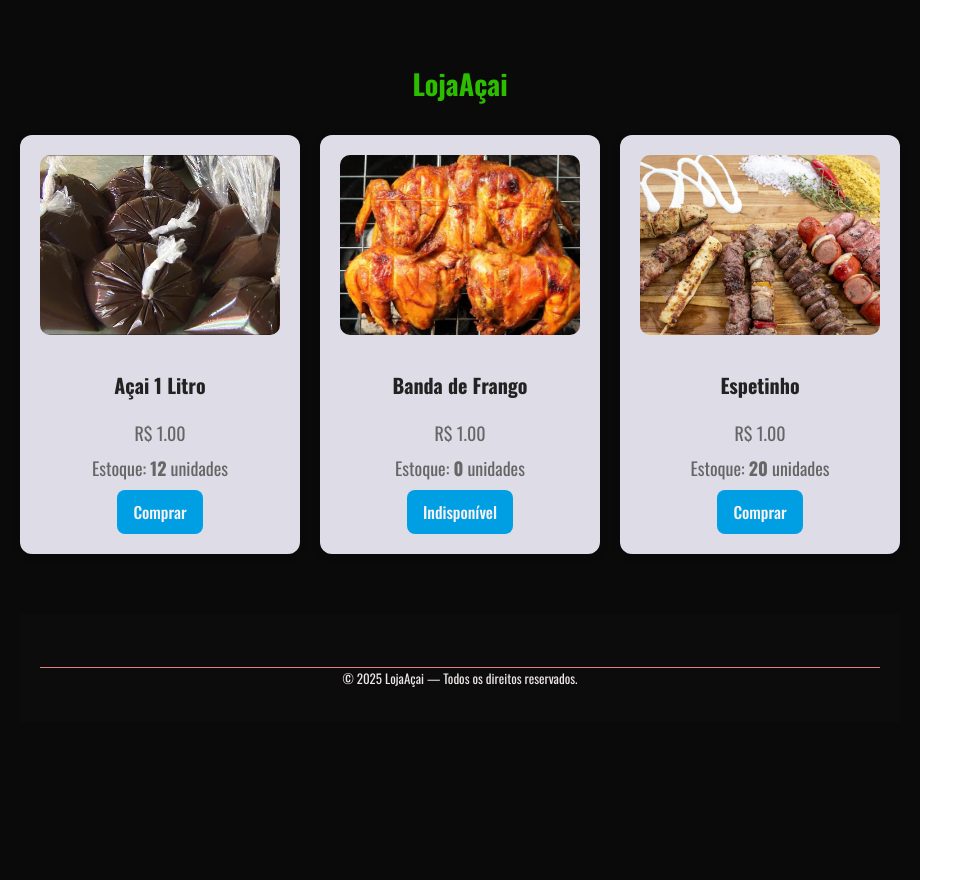
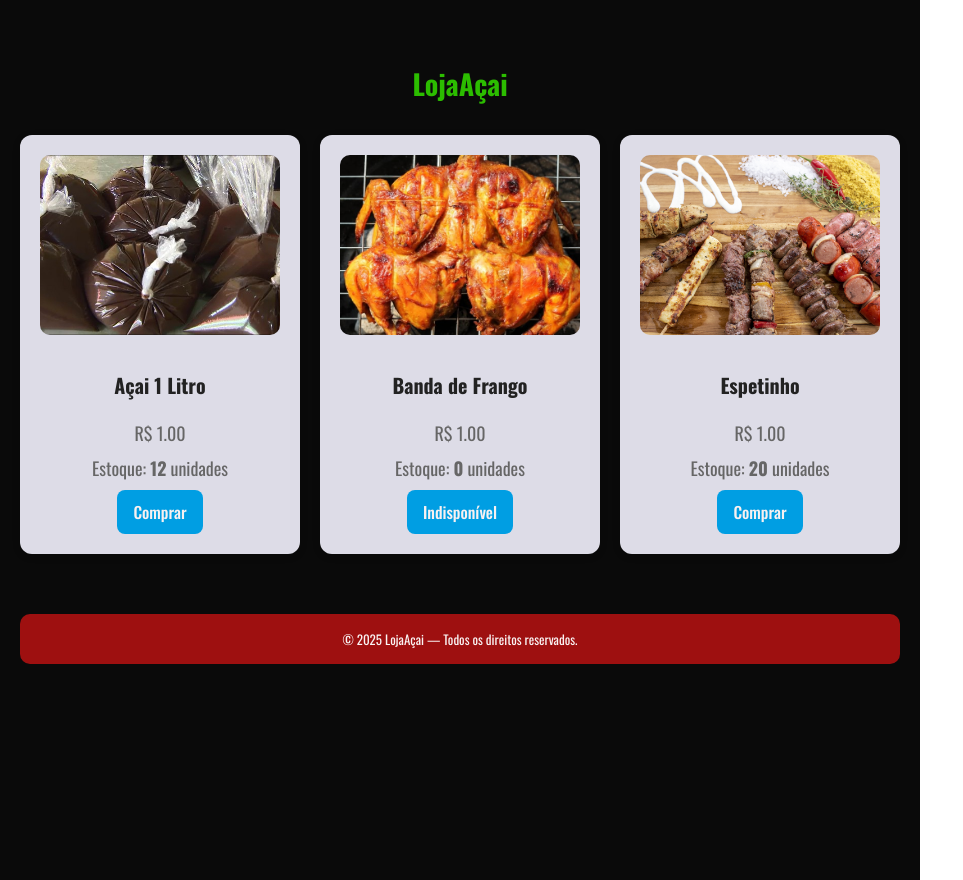
Before and after one commit to JRogerioSC/LojaA-ai, a React (Vite) app: page / in a window 1280 px wide. Shown: the whole page, without its empty margins (0-963 px from the left). Built offline with nearby package versions, Linux system fonts and the light colour scheme; a web font is replaced by a local one.

Commit message:
direitos

```diff
--- a/src/produtos.css
+++ b/src/produtos.css
@@ -75,18 +75,19 @@
 }
 
 .rodape {
-    background-color: #0c0c0c;
-    color: #f1e9e9;
+    background-color: #9e1010;
+    color: #eee0e0;
     text-align: center;
-    padding: 40px 20px 20px;
+    padding: 1px 1px 1px;
     margin-top: 60px;
     font-family: "Poppins", sans-serif;
+    border-radius: 10px;
 }
 
 .direitos {
     font-size: 13px;
-    color: #eee7e7;
-    border-top: 1px solid #dd8282;
+    color: #faf4f4;
+    border-top: 1px solid transparent;
     padding-top: 1px;
     font-family: "Oswald", sans-serif;
 }
```
